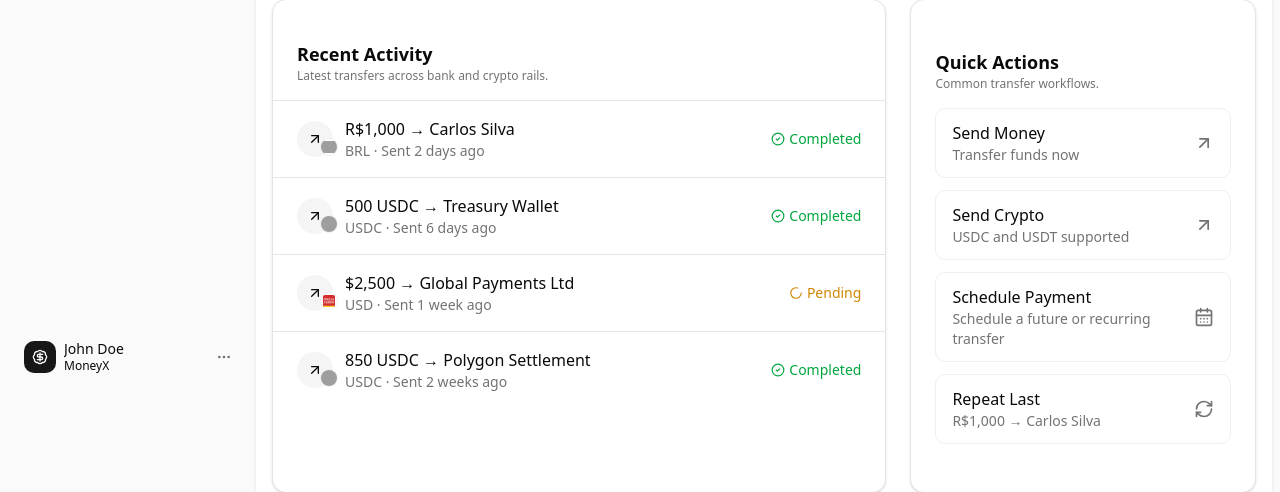
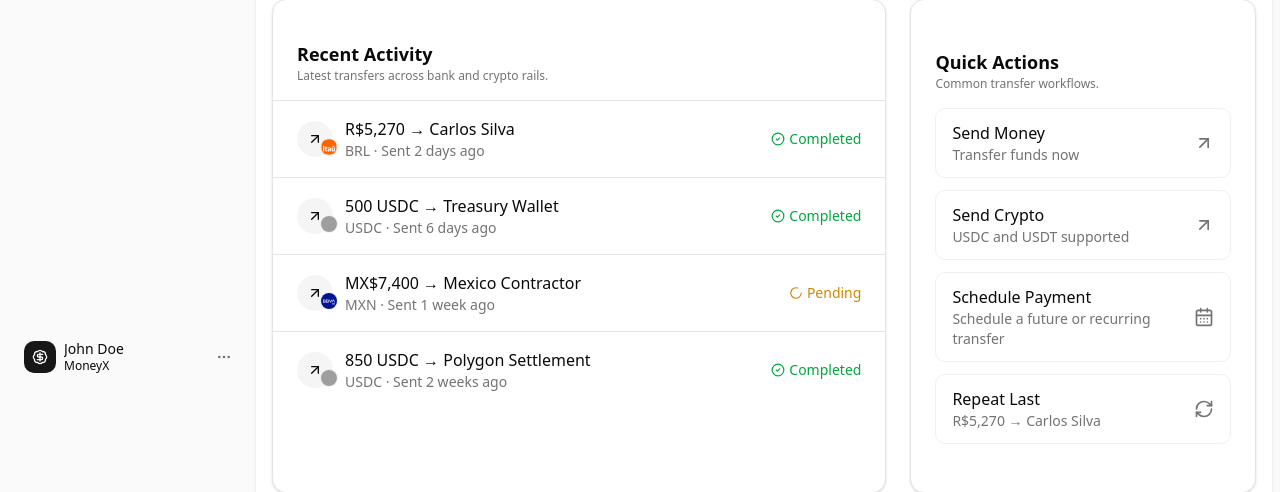
Before and after one commit to wkhori/sphere-demo, a Next.js app: page / in a window 1280 px wide. Shown: the part 403-895 px from the top of the page. Built offline with nearby package versions, Linux system fonts and the light colour scheme; grey boxes are pictures that could not be loaded.

Commit message:
swap examples to mxn, brl

```diff
--- a/src/components/page-content/home.tsx
+++ b/src/components/page-content/home.tsx
@@ -26,19 +26,85 @@ import type { ArrowUpRightIconHandle } from "@/components/ui/arrow-up-right";
 import type { CalendarDaysIconHandle } from "@/components/ui/calendar-days";
 import type { RefreshCCWIconWIcon } from "@/components/ui/refresh-cw";
 import { formatAmount, formatLastUsed } from "@/lib/utils";
+import type { Account, HomeActivity } from "@/lib/types";
+
+type RepeatPrefill = {
+  from?: Account;
+  to?: Account;
+  amount: number;
+};
+
+const findAccountByName = (accounts: Account[], target: string) =>
+  accounts.find(
+    (account) => account.name === target || account.nickname === target,
+  );
+
+const pickFromAccount = (
+  accounts: Account[],
+  type: Account["type"],
+  currency: Account["currency"],
+) =>
+  accounts.find(
+    (account) => account.type === type && account.currency === currency,
+  ) ??
+  accounts.find((account) => account.type === type && account.isDefault) ??
+  accounts.find((account) => account.type === type) ??
+  null;
+
+const buildRepeatPrefill = (
+  target: HomeActivity,
+  selfAccounts: Account[],
+  recipientAccounts: Account[],
+  allAccounts: Account[],
+): RepeatPrefill => {
+  const matchingRecipient = findAccountByName(recipientAccounts, target.to);
+  const matchingAny = findAccountByName(allAccounts, target.to);
+  const from = pickFromAccount(selfAccounts, target.type, target.currency);
+  const to =
+    matchingRecipient ??
+    matchingAny ??
+    recipientAccounts.find((account) => account.type === target.type) ??
+    undefined;
+
+  return { from: from ?? undefined, to, amount: target.amount };
+};
 
 export function HomeContent({
   onNavigate,
+  onRepeatLast,
 }: {
   onNavigate: (view: "send" | "accounts") => void;
+  onRepeatLast?: (prefill: {
+    from?: Account;
+    to?: Account;
+    amount: number;
+  }) => void;
 }) {
+  const selfAccounts = React.useMemo(
+    () => mockAccounts.filter((account) => account.ownership === "self"),
+    [],
+  );
+  const recipientAccounts = React.useMemo(
+    () => mockAccounts.filter((account) => account.ownership === "recipient"),
+    [],
+  );
   const activeAccounts = mockAccounts.filter(
     (account) => account.status === "active",
   ).length;
-  const recipientCount = mockAccounts.filter(
-    (account) => account.ownership === "recipient",
-  ).length;
+  const recipientCount = recipientAccounts.length;
   const repeatTarget = mockHomeActivity[0];
+  const repeatPrefill = React.useMemo(
+    () =>
+      repeatTarget
+        ? buildRepeatPrefill(
+            repeatTarget,
+            selfAccounts,
+            recipientAccounts,
+            mockAccounts,
+          )
+        : null,
+    [repeatTarget, selfAccounts, recipientAccounts],
+  );
   const momDelta = mockHomeSummary.lastMonthTransferred
     ? ((mockHomeSummary.monthlyTransferred -
         mockHomeSummary.lastMonthTransferred) /
@@ -119,8 +185,11 @@ export function HomeContent({
             </div>
             <AnimatedGroup className="divide-y" preset="fade">
               {mockHomeActivity.map((tx) => {
-                const currencyCode = tx.currency.toUpperCase();
-                const amount = formatAmount(tx.amount, tx.currency);
+                const currencyCode = tx.recipientCurrency.toUpperCase();
+                const amount = formatAmount(
+                  tx.recipientAmount,
+                  tx.recipientCurrency,
+                );
                 const sentLabel = `Sent ${formatLastUsed(tx.sentAt)}`;
 
                 return (
@@ -245,6 +314,11 @@ export function HomeContent({
               <button
                 type="button"
                 className="flex w-full items-center justify-between rounded-lg border border-border/60 px-4 py-3 text-left transition hover:bg-muted/40"
+                onClick={() => {
+                  if (repeatPrefill) {
+                    onRepeatLast?.(repeatPrefill);
+                  }
+                }}
                 onMouseEnter={() => repeatIconRef.current?.startAnimation()}
                 onMouseLeave={() => repeatIconRef.current?.stopAnimation()}
               >
@@ -253,8 +327,8 @@ export function HomeContent({
                   <p className="text-sm text-muted-foreground">
                     {repeatTarget
                       ? `${formatAmount(
-                          repeatTarget.amount,
-                          repeatTarget.currency,
+                          repeatTarget.recipientAmount,
+                          repeatTarget.recipientCurrency,
                         )} → ${repeatTarget.to}`
                       : "Repeat your latest transfer"}
                   </p>
--- a/src/components/page-content/send-money.tsx
+++ b/src/components/page-content/send-money.tsx
@@ -14,7 +14,7 @@ import { RoutesSection } from "./send-money/routes-section";
 import { useSendMoneyRoutes } from "@/hooks/use-send-money-routes";
 
 interface SendMoneyProps {
-  prefill?: { from?: Account; to?: Account };
+  prefill?: { from?: Account; to?: Account; amount?: number };
   onNavigate: (view: "home" | "accounts") => void;
 }
 
@@ -45,7 +45,9 @@ export function SendMoney({ prefill, onNavigate }: SendMoneyProps) {
   const [toAccount, setToAccount] = React.useState<Account | null>(
     prefill?.to ?? null,
   );
-  const [amount, setAmount] = React.useState<string>("");
+  const [amount, setAmount] = React.useState<string>(
+    prefill?.amount !== undefined ? String(prefill.amount) : "",
+  );
   const [showConfirmation, setShowConfirmation] = React.useState(false);
   const [fromCryptoCurrency, setFromCryptoCurrency] =
     React.useState<PayoutCurrency>(() =>
@@ -74,7 +76,8 @@ export function SendMoney({ prefill, onNavigate }: SendMoneyProps) {
   React.useEffect(() => {
     setFromAccount(prefill?.from ?? null);
     setToAccount(prefill?.to ?? null);
-  }, [prefill?.from, prefill?.to]);
+    setAmount(prefill?.amount !== undefined ? String(prefill.amount) : "");
+  }, [prefill?.from, prefill?.to, prefill?.amount]);
 
   React.useEffect(() => {
     if (fromAccount?.type !== "crypto") return;
--- /dev/null
+++ b/src/lib/fx.ts
@@ -0,0 +1,41 @@
+import { CURRENCY_META, PayoutCurrency } from "./types";
+
+export const STATIC_FX_RATES: Partial<Record<PayoutCurrency, number>> = {
+  [PayoutCurrency.USD]: 1,
+  [PayoutCurrency.USDC]: 1,
+  [PayoutCurrency.USDT]: 1,
+  [PayoutCurrency.MXN]: 17.4,
+  [PayoutCurrency.BRL]: 5.27,
+};
+
+export const computeFxSeed = (from: PayoutCurrency, to: PayoutCurrency) =>
+  `${from}-${to}`.split("").reduce((acc, char) => acc + char.charCodeAt(0), 0);
+
+export const getBaseFxRate = (from: PayoutCurrency, to: PayoutCurrency) => {
+  if (from === to) return 1;
+
+  const fromStatic = STATIC_FX_RATES[from];
+  const toStatic = STATIC_FX_RATES[to];
+  if (fromStatic && toStatic) {
+    return toStatic / fromStatic;
+  }
+
+  const fromMeta = CURRENCY_META[from];
+  const toMeta = CURRENCY_META[to];
+  const seed = computeFxSeed(from, to);
+  const fxBase = 0.82 + (seed % 35) / 100;
+
+  if (fromMeta?.type === "fiat" && toMeta?.type === "fiat") {
+    return fxBase;
+  }
+
+  const stable = new Set<PayoutCurrency>([
+    PayoutCurrency.USDC,
+    PayoutCurrency.USDT,
+  ]);
+  if (stable.has(from) || stable.has(to)) {
+    return 1;
+  }
+
+  return 1 + ((seed % 12) - 6) / 100;
+};
--- a/src/lib/icons.ts
+++ b/src/lib/icons.ts
@@ -4,8 +4,10 @@ import { PayoutCurrency, PayoutNetwork } from "./types";
 export const BANK_LOGOS: Record<string, string> = {
   "Bank of America": "/banks/bank-of-america.svg",
   Barclays: "/banks/barclays.png",
+  "BBVA Mexico": "/banks/bbva-mx.png",
   Chase: "/banks/chase.svg",
   Citi: "/banks/citi.svg",
+  "Itau Unibanco": "/banks/itau.svg",
   PNC: "/banks/pnc.svg",
   "TD Bank": "/banks/td.png",
   "Wells Fargo": "/banks/wells-fargo.svg",
--- a/src/lib/mock-data.ts
+++ b/src/lib/mock-data.ts
@@ -43,17 +43,17 @@ export const mockAccounts: Account[] = [
   },
   {
     id: "acc_003",
-    name: "EU Operations",
+    name: "Mexico Operations",
     type: "bank",
     ownership: "self",
-    bankName: "Barclays",
-    lastFour: "4455",
+    bankName: "BBVA Mexico",
+    lastFour: "3184",
     accountType: "business",
-    currency: PayoutCurrency.GBP,
-    countryCode: "gb",
+    currency: PayoutCurrency.MXN,
+    countryCode: "mx",
     status: "active",
     createdAt: new Date("2024-06-10"),
-    lastUsedAt: new Date("2025-01-15"),
+    lastUsedAt: new Date("2026-01-12"),
   },
 
   // SELF - CRYPTO WALLETS
@@ -68,7 +68,7 @@ export const mockAccounts: Account[] = [
     currency: PayoutCurrency.USDC,
     status: "active",
     createdAt: new Date("2024-02-01"),
-    lastUsedAt: new Date("2026-01-02"),
+    lastUsedAt: new Date("2026-01-29"),
     isDefault: true,
   },
   {
@@ -102,14 +102,14 @@ export const mockAccounts: Account[] = [
     nickname: "Brazil Supplier",
     type: "bank",
     ownership: "recipient",
-    bankName: "Citi",
+    bankName: "Itau Unibanco",
     lastFour: "7712",
     accountType: "checking",
-    currency: PayoutCurrency.USD,
-    countryCode: "us",
+    currency: PayoutCurrency.BRL,
+    countryCode: "br",
     status: "active",
     createdAt: new Date("2024-08-01"),
-    lastUsedAt: new Date("2025-01-25"),
+    lastUsedAt: new Date("2026-02-02"),
   },
   {
     id: "acc_008",
@@ -127,17 +127,17 @@ export const mockAccounts: Account[] = [
   },
   {
     id: "acc_009",
-    name: "UK Contractor",
+    name: "Mexico Contractor",
     type: "bank",
     ownership: "recipient",
-    bankName: "TD Bank",
+    bankName: "BBVA Mexico",
     lastFour: "5582",
     accountType: "checking",
-    currency: PayoutCurrency.USD,
-    countryCode: "us",
+    currency: PayoutCurrency.MXN,
+    countryCode: "mx",
     status: "active",
     createdAt: new Date("2025-10-20"),
-    lastUsedAt: new Date("2025-01-05"),
+    lastUsedAt: new Date("2026-01-22"),
   },
 
   // RECIPIENTS - CRYPTO WALLETS
@@ -192,17 +192,21 @@ export const mockHomeActivity: HomeActivity[] = [
     id: "tx_001",
     to: "Carlos Silva",
     amount: 1000,
-    currency: PayoutCurrency.BRL,
+    currency: PayoutCurrency.USD,
+    recipientAmount: 5270,
+    recipientCurrency: PayoutCurrency.BRL,
     status: "completed",
     sentAt: new Date("2026-02-02"),
     type: "bank",
-    bankName: "Citi",
+    bankName: "Itau Unibanco",
   },
   {
     id: "tx_002",
     to: "Treasury Wallet",
     amount: 500,
     currency: PayoutCurrency.USDC,
+    recipientAmount: 500,
+    recipientCurrency: PayoutCurrency.USDC,
     status: "completed",
     sentAt: new Date("2026-01-29"),
     type: "crypto",
@@ -210,19 +214,23 @@ export const mockHomeActivity: HomeActivity[] = [
   },
   {
     id: "tx_003",
-    to: "Global Payments Ltd",
-    amount: 2500,
+    to: "Mexico Contractor",
+    amount: 425.29,
     currency: PayoutCurrency.USD,
+    recipientAmount: 7400,
+    recipientCurrency: PayoutCurrency.MXN,
     status: "pending",
     sentAt: new Date("2026-01-22"),
     type: "bank",
-    bankName: "Wells Fargo",
+    bankName: "BBVA Mexico",
   },
   {
     id: "tx_004",
     to: "Polygon Settlement",
     amount: 850,
     currency: PayoutCurrency.USDC,
+    recipientAmount: 850,
+    recipientCurrency: PayoutCurrency.USDC,
     status: "completed",
     sentAt: new Date("2026-01-18"),
     type: "crypto",
--- a/src/lib/types.ts
+++ b/src/lib/types.ts
@@ -129,6 +129,11 @@ export const CURRENCY_META: Record<
   [PayoutCurrency.USDT]: { label: "Tether", symbol: "$", type: "crypto" },
 };
 
+export const CURRENCY_RAIL_HINT: Partial<Record<PayoutCurrency, string>> = {
+  [PayoutCurrency.MXN]: "SPEI",
+  [PayoutCurrency.BRL]: "PIX",
+};
+
 export const NETWORK_META: Record<
   PayoutNetwork,
   { label: string; type: "fiat" | "crypto" }
@@ -216,6 +221,8 @@ export type HomeActivity = {
   to: string;
   amount: number;
   currency: PayoutCurrency;
+  recipientAmount: number;
+  recipientCurrency: PayoutCurrency;
   status: "completed" | "pending";
   sentAt: Date;
   type: "bank" | "crypto";
```
Also changed, not shown: src/components/page-content/send-money/route-card.tsx (+1 -16 lines), src/components/page-layouts/page-layouts.tsx (+14 -2 lines), src/hooks/use-send-money-routes.ts (+14 -33 lines), public/banks/bbva-mx.png (added), public/banks/itau.svg (added).
